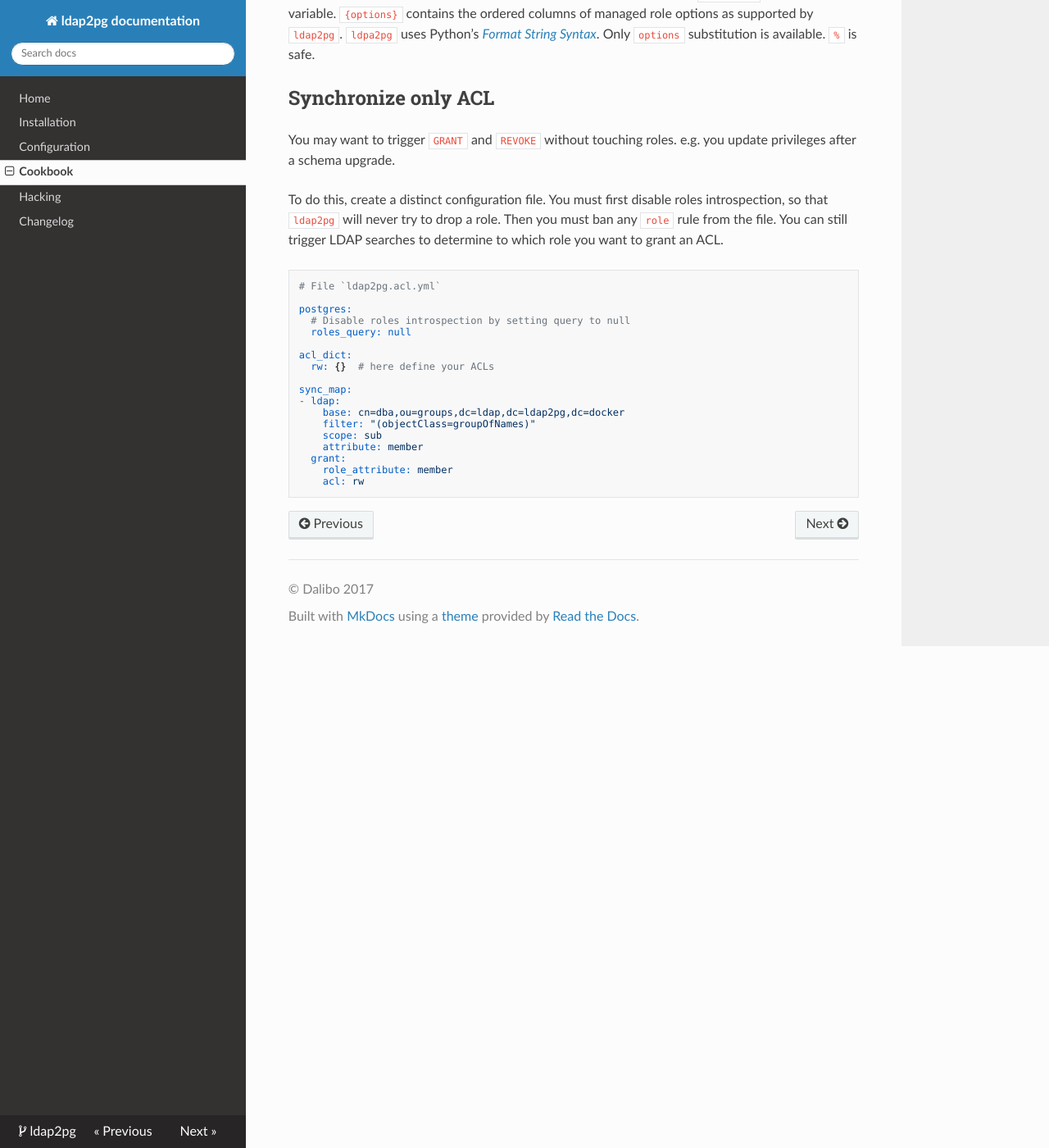
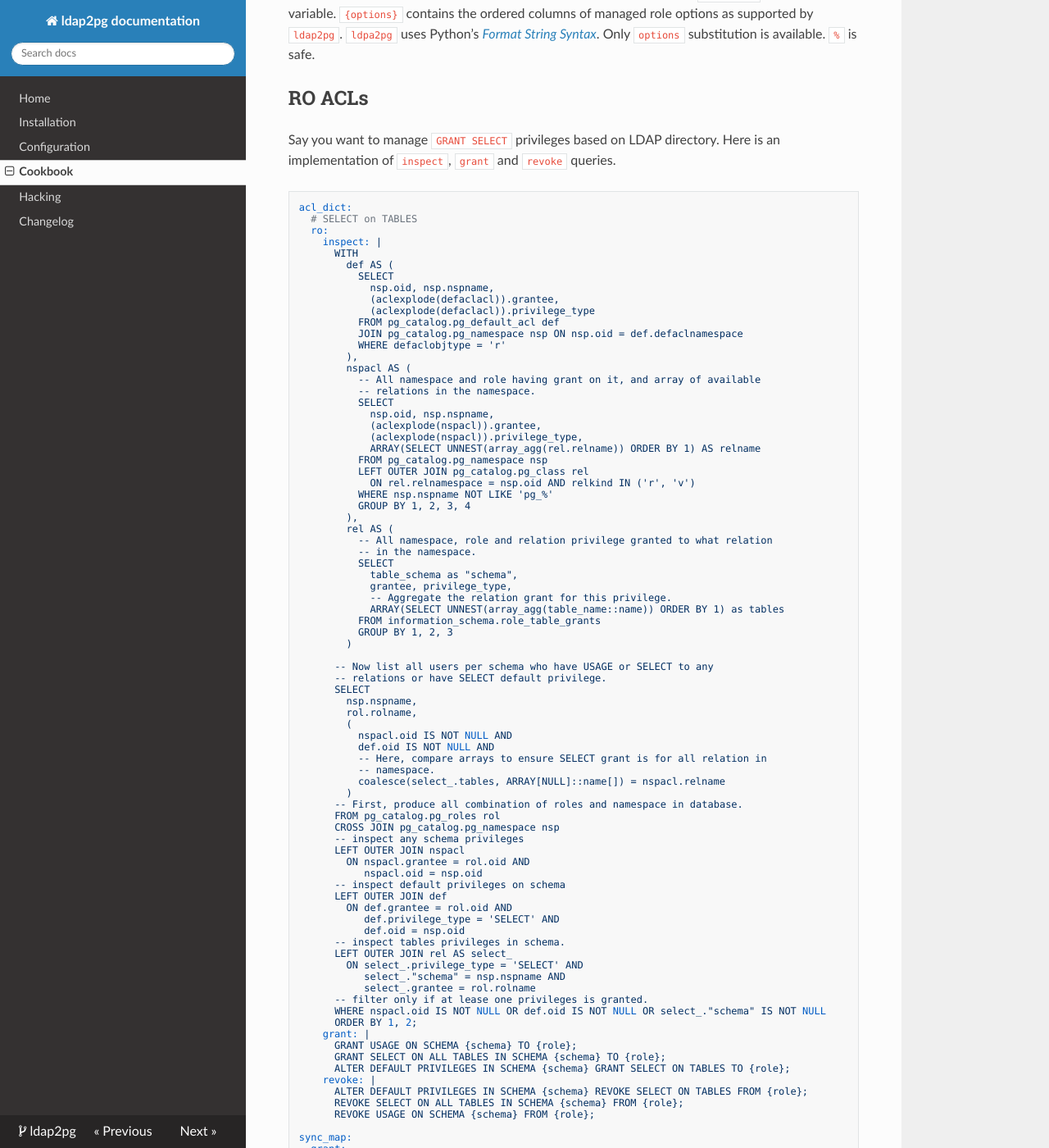
Before and after one commit to dalibo/ldap2pg, an MkDocs documentation site: the page built from docs/cookbook.md, in a window 1280 px wide and 1400 px high, scrolled down 909 px. Shown: the whole window at 82% size. Built offline with MkDocs 1.6.1, drawn with Linux system fonts in a browser that asks for light colours; nearby versions of some CDN libraries; old or Windows-style settings are respelled for this version of MkDocs; some of the changed text lies outside the part shown.

Commit message:
Document ACL

````diff
--- a/docs/cookbook.md
+++ b/docs/cookbook.md
@@ -47,6 +47,105 @@ Python's [*Format String
 Syntax*](https://docs.python.org/3.7/library/string.html#formatstrings). Only
 `options` substitution is available. `%` is safe.
 
+# RO ACLs
+
+Say you want to manage `GRANT SELECT` privileges based on LDAP directory. Here is an implementation of `inspect`, `grant` and `revoke` queries.
+
+``` yaml
+acl_dict:
+  # SELECT on TABLES
+  ro:
+    inspect: |
+      WITH
+        def AS (
+          SELECT
+            nsp.oid, nsp.nspname,
+            (aclexplode(defaclacl)).grantee,
+            (aclexplode(defaclacl)).privilege_type
+          FROM pg_catalog.pg_default_acl def
+          JOIN pg_catalog.pg_namespace nsp ON nsp.oid = def.defaclnamespace
+          WHERE defaclobjtype = 'r'
+        ),
+        nspacl AS (
+          -- All namespace and role having grant on it, and array of available
+          -- relations in the namespace.
+          SELECT
+            nsp.oid, nsp.nspname,
+            (aclexplode(nspacl)).grantee,
+            (aclexplode(nspacl)).privilege_type,
+            ARRAY(SELECT UNNEST(array_agg(rel.relname)) ORDER BY 1) AS relname
+          FROM pg_catalog.pg_namespace nsp
+          LEFT OUTER JOIN pg_catalog.pg_class rel
+            ON rel.relnamespace = nsp.oid AND relkind IN ('r', 'v')
+          WHERE nsp.nspname NOT LIKE 'pg_%'
+          GROUP BY 1, 2, 3, 4
+        ),
+        rel AS (
+          -- All namespace, role and relation privilege granted to what relation
+          -- in the namespace.
+          SELECT
+            table_schema as "schema",
+            grantee, privilege_type,
+            -- Aggregate the relation grant for this privilege.
+            ARRAY(SELECT UNNEST(array_agg(table_name::name)) ORDER BY 1) as tables
+          FROM information_schema.role_table_grants
+          GROUP BY 1, 2, 3
+        )
+
+      -- Now list all users per schema who have USAGE or SELECT to any
+      -- relations or have SELECT default privilege.
+      SELECT
+        nsp.nspname,
+        rol.rolname,
+        (
+          nspacl.oid IS NOT NULL AND
+          def.oid IS NOT NULL AND
+          -- Here, compare arrays to ensure SELECT grant is for all relation in
+          -- namespace.
+          coalesce(select_.tables, ARRAY[NULL]::name[]) = nspacl.relname
+        )
+      -- First, produce all combination of roles and namespace in database.
+      FROM pg_catalog.pg_roles rol
+      CROSS JOIN pg_catalog.pg_namespace nsp
+      -- inspect any schema privileges
+      LEFT OUTER JOIN nspacl
+        ON nspacl.grantee = rol.oid AND
+           nspacl.oid = nsp.oid
+      -- inspect default privileges on schema
+      LEFT OUTER JOIN def
+        ON def.grantee = rol.oid AND
+           def.privilege_type = 'SELECT' AND
+           def.oid = nsp.oid
+      -- inspect tables privileges in schema.
+      LEFT OUTER JOIN rel AS select_
+        ON select_.privilege_type = 'SELECT' AND
+           select_."schema" = nsp.nspname AND
+           select_.grantee = rol.rolname
+      -- filter only if at lease one privileges is granted.
+      WHERE nspacl.oid IS NOT NULL OR def.oid IS NOT NULL OR select_."schema" IS NOT NULL
+      ORDER BY 1, 2;
+    grant: |
+      GRANT USAGE ON SCHEMA {schema} TO {role};
+      GRANT SELECT ON ALL TABLES IN SCHEMA {schema} TO {role};
+      ALTER DEFAULT PRIVILEGES IN SCHEMA {schema} GRANT SELECT ON TABLES TO {role};
+    revoke: |
+      ALTER DEFAULT PRIVILEGES IN SCHEMA {schema} REVOKE SELECT ON TABLES FROM {role};
+      REVOKE SELECT ON ALL TABLES IN SCHEMA {schema} FROM {role};
+      REVOKE USAGE ON SCHEMA {schema} FROM {role};
+
+sync_map:
+- grant:
+    role: daniel
+    acl: ro
+    database: frontend
+    schema: __all__
+```
+
+As you can see, the inspect query is quite tricky. The complexity come from the
+aggregation of multiple `GRANT` into a single ACL. Also, `GRANTO ON ALL TABLES`
+registers several ACL that must be checked. You can adapt this ACL to manage
+other privileges like `INSERT`, `UPDATE` and make a `rw` ACL alike.
+
 
 # Synchronize only ACL
 
````
Also changed, not shown: ldap2pg.yml (+13 -4 lines).
